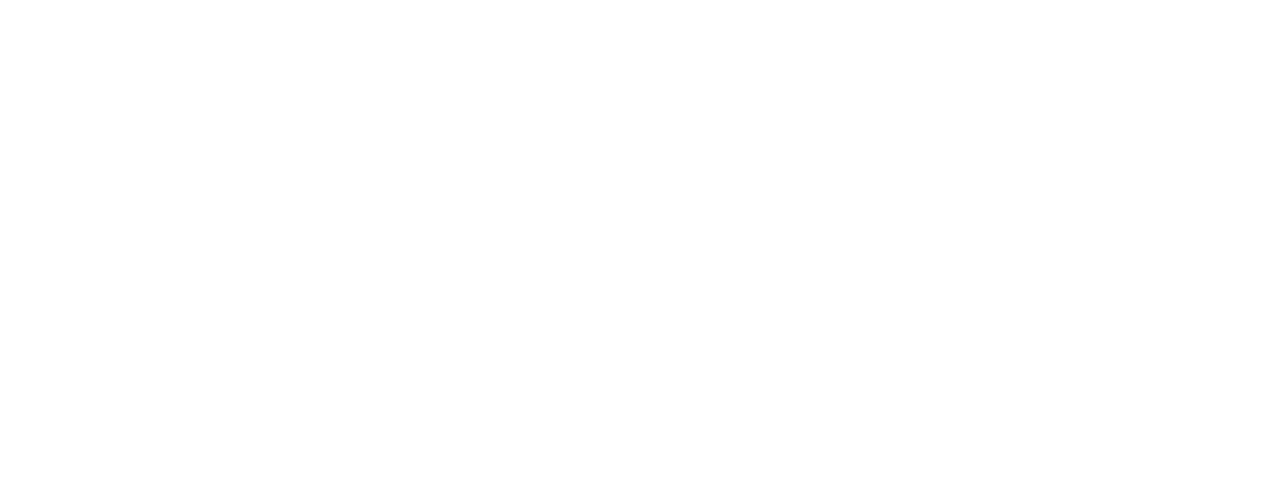
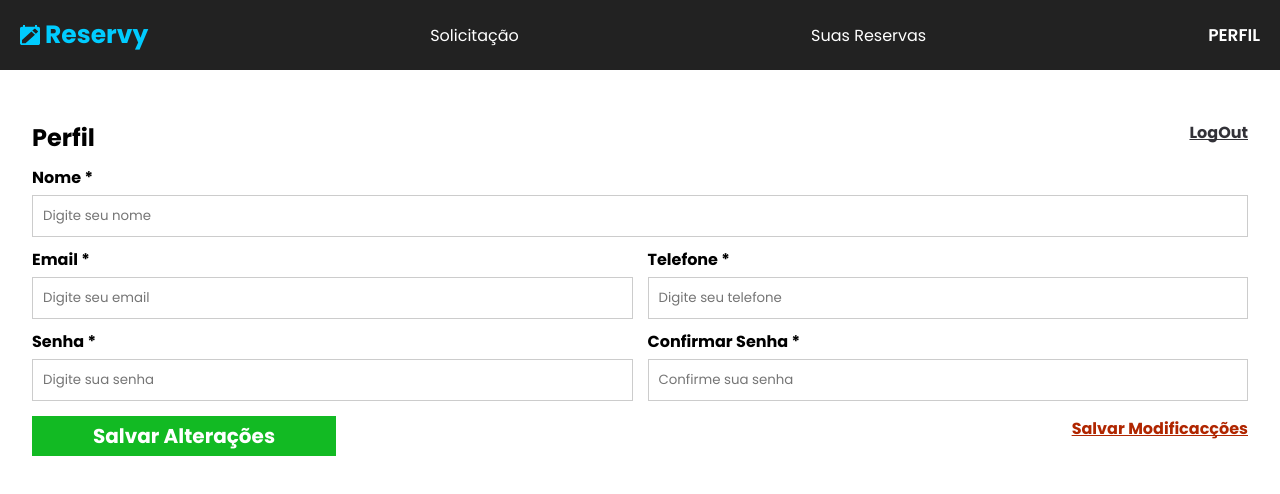
Before and after one commit to thevictorgabriel/reserva-espacos-veiculos, a React (Vite) app in the folder frontend/: page /perfil in a window 1280 px wide. Before the commit this address had no page. Shown: the top 494 px of the page. Built offline with nearby package versions, Linux system fonts and the light colour scheme.

Commit message:
feat: :sparkles: página de perfil

```diff
--- a/frontend/src/App.jsx
+++ b/frontend/src/App.jsx
@@ -4,6 +4,7 @@
 import Cadastro from './pages/User/cadastro'; // Importe a página de cadastro
 import Solicitacao from './pages/User/solicitacao';
 import SuasReservas from './pages/User/suasReservas';
+import Perfil from './pages/User/perfil';
 
 function App() {
   return (
@@ -14,6 +15,7 @@
         <Route path="/" element={<Login />} /> {/* Rota padrão */}
         <Route path="/solicitacao" element={<Solicitacao />} />
         <Route path="/suasReservas" element={<SuasReservas />} />
+        <Route path="/perfil" element={<Perfil />} />
       </Routes>
     </Router>
   );
--- /dev/null
+++ b/frontend/src/pages/User/perfil.jsx
@@ -0,0 +1,64 @@
+import React from 'react';
+import Header from "./header";
+import { Link } from 'react-router-dom';
+import './styles/home.css';
+
+const Perfil = () => {
+    return (
+        <div>
+            <Header /> {/* MENU */}
+            <div className='main'>
+                <section className="reservas">
+                    <div className='form-group'>
+                        <h1>Perfil</h1>
+                        <Link className='logout' to={'/login'}>LogOut</Link>
+                    </div>
+
+                    <form className="registerForm">
+                        <div className="input-group">
+                            <div>
+                                <label>Nome *</label>
+                                <input type="text" placeholder="Digite seu nome" />
+                            </div>
+                        </div>
+
+                        <div className="input-group">
+                            <div>
+                                <label>Email *</label>
+                                <input type="email" placeholder="Digite seu email" />
+                            </div>
+                            <div>
+                                <label>Telefone *</label>
+                                <input type="text" placeholder="Digite seu telefone" />
+                            </div>
+                        </div>
+
+                        <div className="input-group">
+                            <div>
+                                <label>Senha *</label>
+                                <input type="password" placeholder="Digite sua senha" />
+                            </div>
+                            <div>
+                                <label>Confirmar Senha *</label>
+                                <input type="password" placeholder="Confirme sua senha" />
+                            </div>
+                        </div>
+
+                        <div className="input-group">
+
+                            <button type="submit" className="btn-editar-perfil">
+                                Salvar Alterações
+                            </button>
+
+                            <a className='delete-perfil' href="">Salvar Modificacções</a>
+
+                        </div>
+
+                    </form>
+                </section>
+            </div>
+        </div>
+    );
+};
+
+export default Perfil;
--- a/frontend/src/pages/User/styles/cadastro.css
+++ b/frontend/src/pages/User/styles/cadastro.css
@@ -60,6 +60,8 @@
     display: flex;
     gap: 15px;
     width: 100%;
+    justify-content: space-between;
+    align-items: center;
   }
 
   .input-group div {
--- a/frontend/src/pages/User/styles/home.css
+++ b/frontend/src/pages/User/styles/home.css
@@ -8,13 +8,15 @@
     height: 70px;
     width: 100%;
   }
+
   .logo-menu {
     display: flex;
     align-items: center;
     justify-content: space-between;
     gap: 5px;
   }
-  .logo-menu h1{
+
+  .logo-menu h1 {
     font-size: 25px;
     color: #0CF;
   }
@@ -23,34 +25,34 @@
     width: 20px;
   }
 
-  .nav-menu{
+  .nav-menu {
     width: 40%;
     display: flex;
     align-items: center;
     justify-content: space-between;
   }
 
-  .nav-menu a{
+  .nav-menu a {
     color: white;
     text-decoration: none;
   }
 
-  .nav-menu a:hover{
+  .nav-menu a:hover {
     text-decoration: underline;
   }
 
-  .perfil-menu a{
+  .perfil-menu a {
     color: white;
     text-decoration: none;
     text-align: right;
     font: 600 17px Poppins;
   }
 
-  .perfil-menu a:hover{
+  .perfil-menu a:hover {
     color: #0CF;
   }
 
-/* MAIN */
+  /* MAIN */
 
   .main {
     width: 100%;
@@ -71,34 +73,36 @@
     justify-content: space-between;
   }
 
-  .form-group{
+  .form-group {
     width: 100%;
     display: flex;
     gap: 30px;
     justify-content: space-between;
   }
 
-  .form-item{
+  .form-item {
     width: 100%;
     display: flex;
     flex-direction: column;
     gap: 10px;
   }
 
-  .tipos{
+  .tipos {
     align-items: center;
     justify-content: space-around;
     display: flex;
   }
 
-  .form-group input, select {
+  .form-group input,
+  select {
     background-color: white;
     width: 100%;
     padding: 8px;
     border: 1px solid #ccc;
   }
 
-  .btn-reservar {
+  .btn-reservar,
+  .btn-editar-perfil {
     background-color: #12BA23;
     color: white;
     padding: 5px;
@@ -125,7 +129,8 @@
     margin-top: 10px;
   }
 
-  .reservas th, td {
+  .reservas th,
+  td {
     padding: 10px;
     border: 1px solid #ddd;
     text-align: center;
@@ -135,3 +140,32 @@
     background-color: #222;
     color: white;
   }
+
+  .delete-perfil {
+    color: #B02600;
+    text-align: center;
+    font-style: normal;
+    font-weight: 700;
+    text-decoration-line: underline;
+    text-decoration-style: solid;
+    text-decoration-skip-ink: none;
+    text-decoration-thickness: auto;
+    text-underline-offset: auto;
+    text-underline-position: from-font;
+    ;
+  }
+
+  .logout{
+    color: #323137;
+text-align: right;
+font-family: Poppins;
+font-style: normal;
+font-weight: 700;
+line-height: normal;
+text-decoration-line: underline;
+text-decoration-style: solid;
+text-decoration-skip-ink: none;
+text-decoration-thickness: auto;
+text-underline-offset: auto;
+text-underline-position: from-font;
+  }
```
